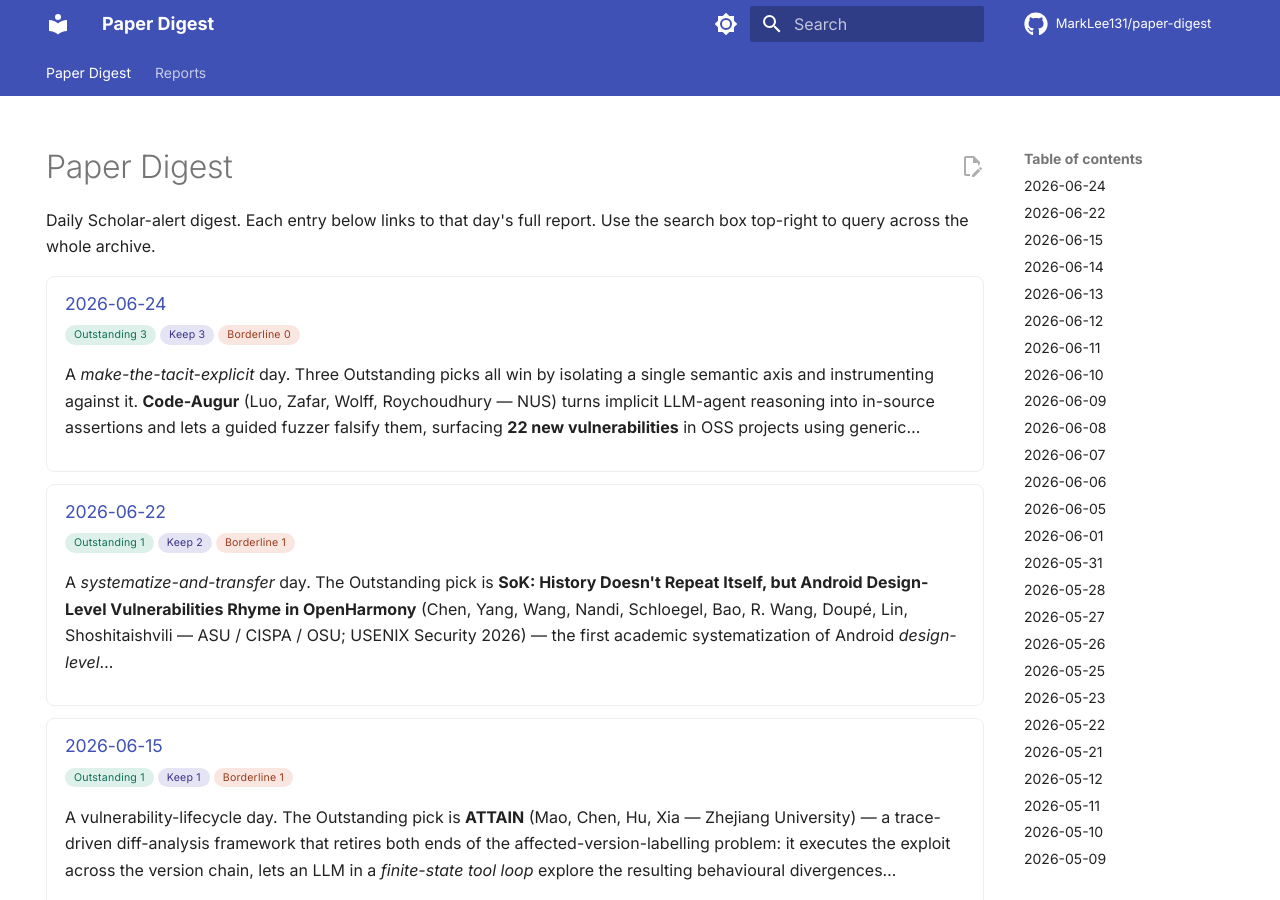
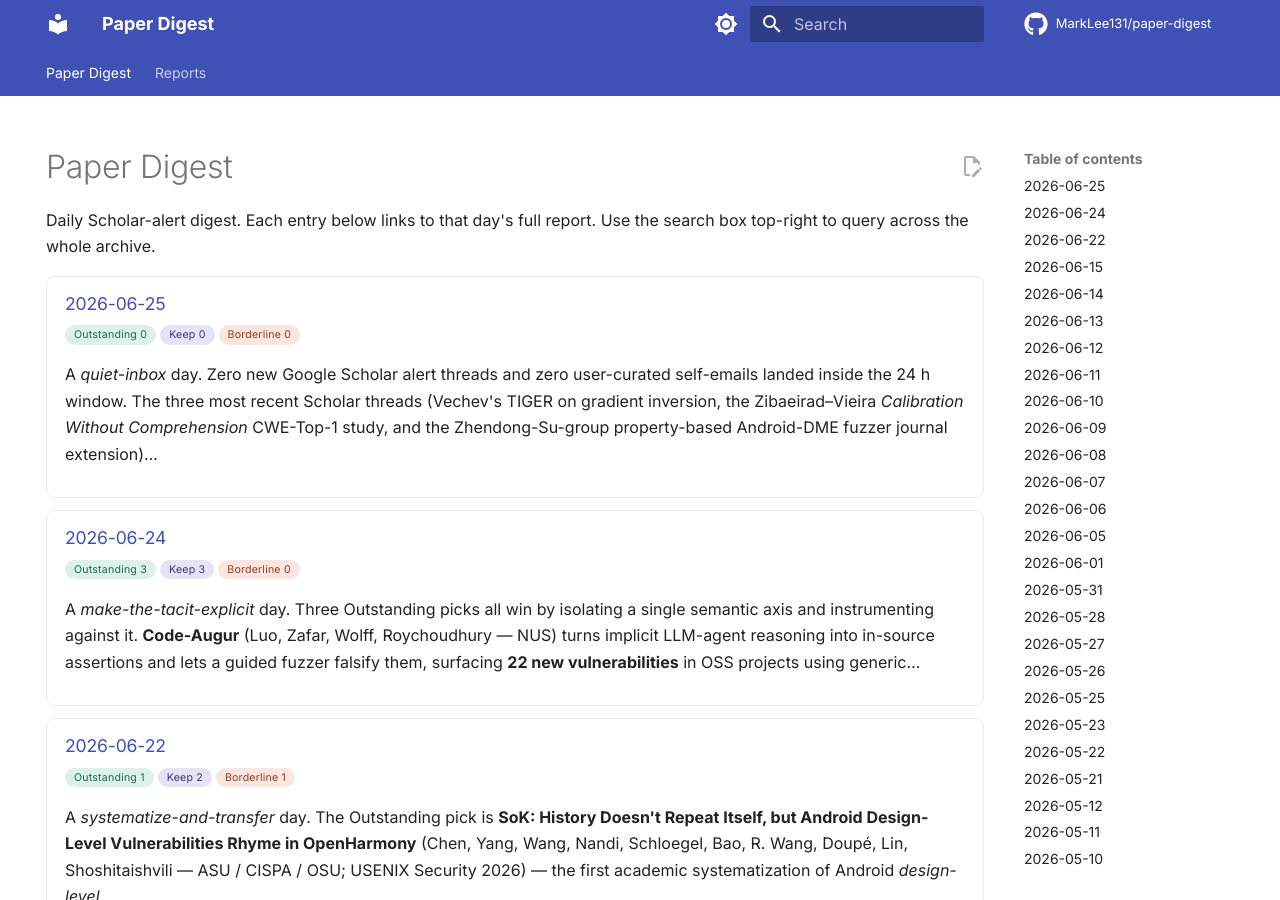
Before and after one commit to MarkLee131/paper-digest, an MkDocs documentation site: the page built from docs/index.md, in a window 1280 px wide and 900 px high. Built offline with MkDocs 1.6.1 and Material for MkDocs 9.7.7, drawn with Linux system fonts in a browser that asks for light colours; comment, search, counter and statistics services are not loaded.

Commit message:
digest: 2026-06-25 — 0 papers analysed (empty 24h alert window)

```diff
--- a/docs/index.md
+++ b/docs/index.md
@@ -9,6 +9,13 @@ hide:
 Daily Scholar-alert digest. Each entry below links to that day's full report. Use the search box top-right to query across the whole archive.
 
 <!-- BEGIN AUTO-INDEX -->
+<div class="digest-card" markdown>
+### [2026-06-25](reports/2026-06-25/index.md)
+<div class="meta"><span class="chip outstanding">Outstanding 0</span><span class="chip keep">Keep 0</span><span class="chip borderline">Borderline 0</span></div>
+
+A *quiet-inbox* day. Zero new Google Scholar alert threads and zero user-curated self-emails landed inside the 24 h window. The three most recent Scholar threads (Vechev's TIGER on gradient inversion, the Zibaeirad–Vieira *Calibration Without Comprehension* CWE-Top-1 study, and the Zhendong-Su-group property-based Android-DME fuzzer journal extension)…
+</div>
+
 <div class="digest-card" markdown>
 ### [2026-06-24](reports/2026-06-24/index.md)
 <div class="meta"><span class="chip outstanding">Outstanding 3</span><span class="chip keep">Keep 3</span><span class="chip borderline">Borderline 0</span></div>
```
Also changed, not shown: docs/reports/2026-06-25/index.md (added, +40 -0 lines), docs/reports/.pages, 1 other file.
